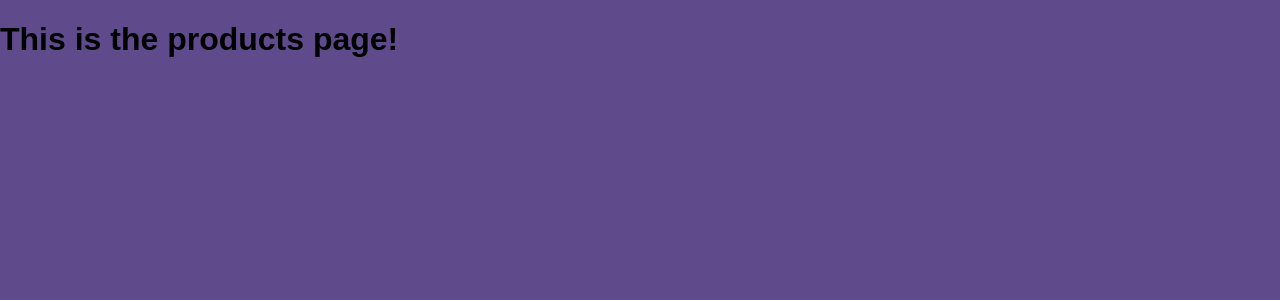
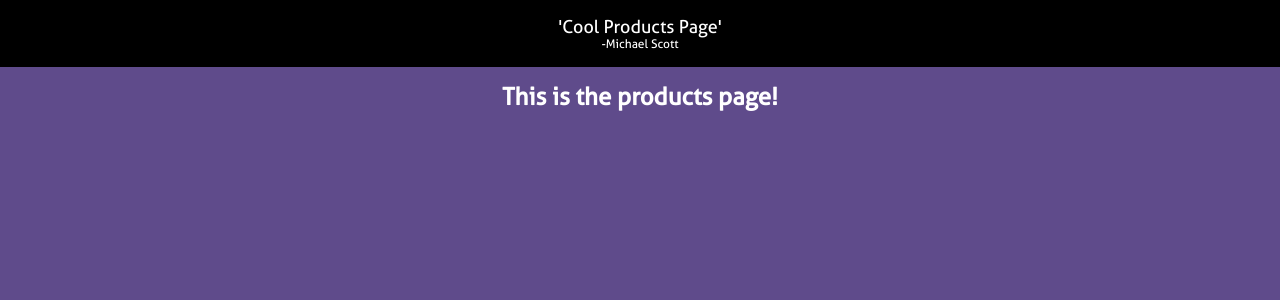
Before and after one commit to rwschmitz/nikkis-nails, a React (Create React App) app in the folder first-app/: page /products in a window 1280 px wide. Shown: the top 300 px of the page. Built offline with nearby package versions, Linux system fonts and the light colour scheme.

Commit message:
Add routing to all current pages, update styles and add content

```diff
--- a/first-app/src/App.js
+++ b/first-app/src/App.js
@@ -9,7 +9,7 @@ class App extends React.Component {
     return (
       <div className="this-is-the-apps-name">
         <Header headline="'This is a pretty basic app.' -Rudy" subheadline="-Michael Scott" />
-        <Feature />
+        <Feature history={this.props.history} />
       </div>
     );
   }
--- a/first-app/src/components/About.js
+++ b/first-app/src/components/About.js
@@ -1,4 +1,5 @@
 import React from 'react';
+import Header from './Header';
 import '../css/about.css';
 
 class About extends React.Component {
@@ -6,7 +7,8 @@ class About extends React.Component {
   render() {
     return (
       <div>
-        <h1>This is the about page!</h1>
+        <Header headline="'Cool About Page'" subheadline="-Michael Scott" />
+        <h1 className="about-headline">This is the about page!</h1>
       </div>
     );
   }
--- a/first-app/src/components/Contact.js
+++ b/first-app/src/components/Contact.js
@@ -1,4 +1,5 @@
 import React from 'react';
+import Header from './Header';
 import '../css/contact.css';
 
 class Contact extends React.Component {
@@ -6,7 +7,8 @@ class Contact extends React.Component {
   render() {
     return (
       <div>
-        <h1>This is the contact page!</h1>
+        <Header headline="'Cool Contact Page'" subheadline="-Michael Scott" />
+        <h1 className="contact-headline">This is the contact page!</h1>
       </div>
     );
   }
--- a/first-app/src/components/Feature.js
+++ b/first-app/src/components/Feature.js
@@ -5,23 +5,23 @@ import '../css/feature.css';
 class Feature extends React.Component {
 
   goToAbout = () => {
-    console.log(this.props);
+    this.props.history.push('/about/');
   }
 
-  goToProducts = () => (
-    alert('this is button 2')
-  );
+  goToProducts = () => {
+    this.props.history.push('/products/');
+  }
 
-  goToContact = () => (
-    alert('this is button 3')
-  );
+  goToContact = () => {
+    this.props.history.push('/contact/');
+  }
 
   render() {
     return (
       <section className="feature__wrapper">
-        <Bucket bucketName="Title 1" bucketButtonName="Button 1" bucketButtonPurpose={this.goToAbout}/>
-        <Bucket bucketName="Title 2" bucketButtonName="Button 2" bucketButtonPurpose={this.goToProducts}/>
-        <Bucket bucketName="Title 3" bucketButtonName="Button 3" bucketButtonPurpose={this.goToContact}/>
+        <Bucket bucketName="About Us" bucketButtonName="About" bucketButtonPurpose={this.goToAbout}/>
+        <Bucket bucketName="Cool Products" bucketButtonName="Products" bucketButtonPurpose={this.goToProducts}/>
+        <Bucket bucketName="Contact Us" bucketButtonName="Contact" bucketButtonPurpose={this.goToContact}/>
       </section>
     );
   }
--- a/first-app/src/components/Products.js
+++ b/first-app/src/components/Products.js
@@ -1,4 +1,5 @@
 import React from 'react';
+import Header from './Header';
 import '../css/products.css';
 
 class Products extends React.Component {
@@ -6,7 +7,8 @@ class Products extends React.Component {
   render() {
     return (
       <div>
-        <h1>This is the products page!</h1>
+        <Header headline="'Cool Products Page'" subheadline="-Michael Scott" />
+        <h1 className="products-headline">This is the products page!</h1>
       </div>
     );
   }
--- a/first-app/src/css/about.css
+++ b/first-app/src/css/about.css
@@ -0,0 +1,8 @@
+.about-headline {
+  color: white;
+  display: flex;
+  font-family: 'Aller-Reg';
+  font-size: 24px;
+  justify-content: center;
+  width: 100%;
+}
--- a/first-app/src/css/contact.css
+++ b/first-app/src/css/contact.css
@@ -0,0 +1,8 @@
+.contact-headline {
+  color: white;
+  display: flex;
+  font-family: 'Aller-Reg';
+  font-size: 24px;
+  justify-content: center;
+  width: 100%;
+}
--- a/first-app/src/css/products.css
+++ b/first-app/src/css/products.css
@@ -0,0 +1,8 @@
+.products-headline {
+  color: white;
+  display: flex;
+  font-family: 'Aller-Reg';
+  font-size: 24px;
+  justify-content: center;
+  width: 100%;
+}
```
